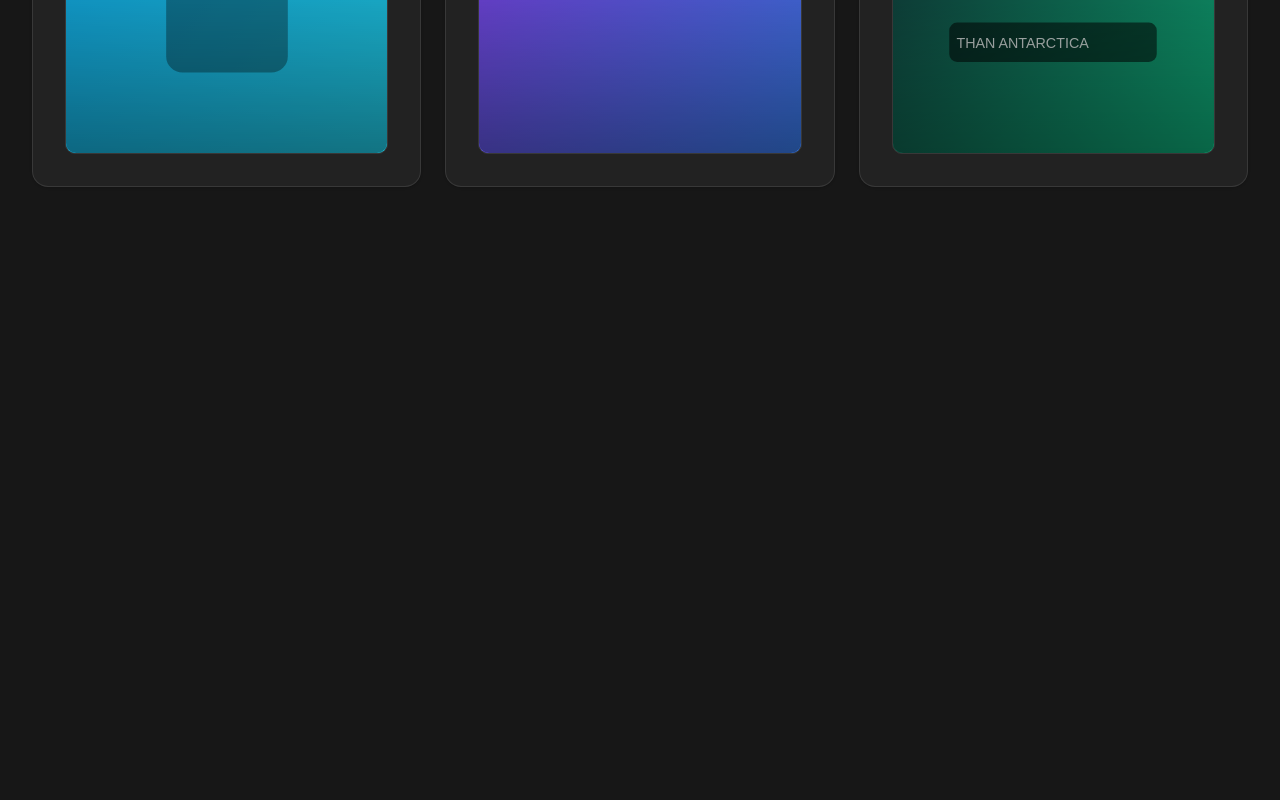
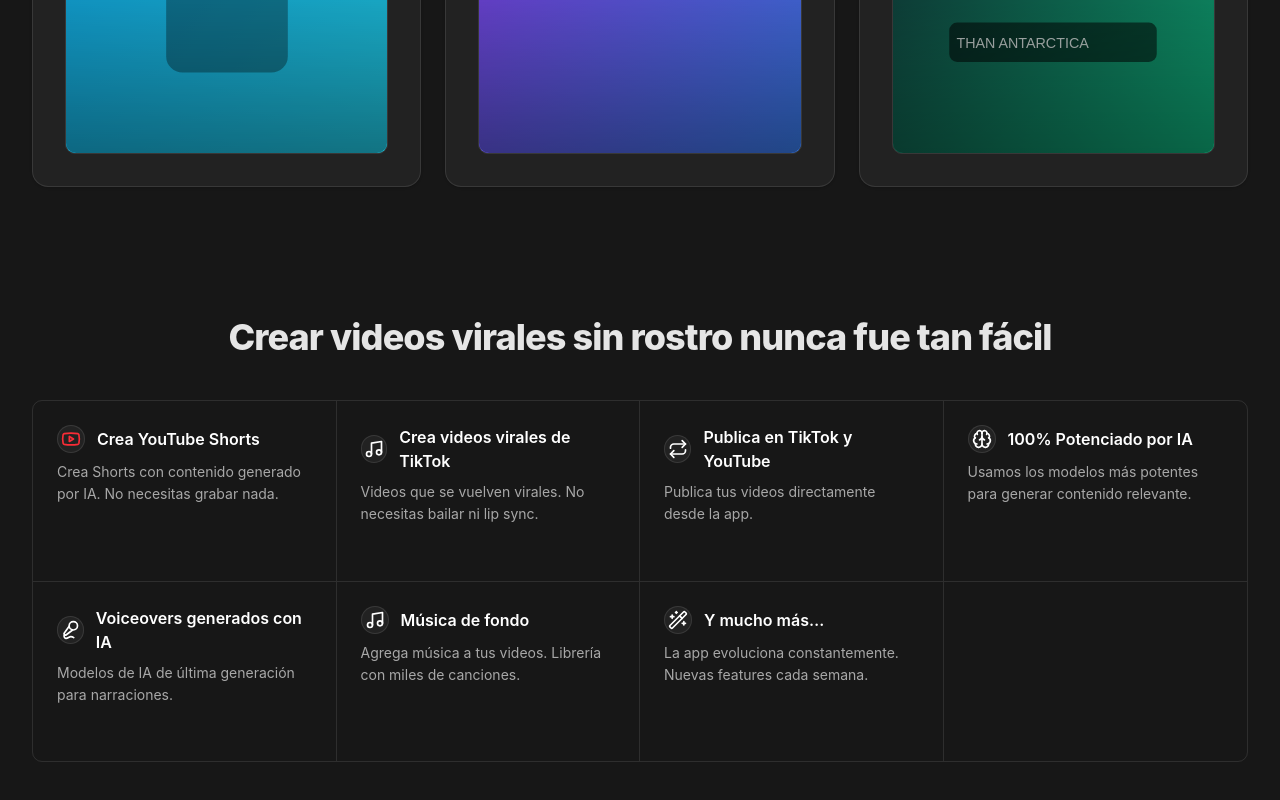
Before and after one commit to ChuchoMC58/built_with_ai, a Next.js app: page / in a window 1280 px wide. Shown: the part 3250-4050 px from the top of the page. Before the commit the page ends 3501 px from the top, so only its background shows below. Built offline with nearby package versions, Linux system fonts and the light colour scheme.

Commit message:
section Benefits agregado

```diff
--- a/app/page.tsx
+++ b/app/page.tsx
@@ -1,13 +1,16 @@
 import Hero from "@/components/client/hero";
 import Showcase from "@/components/client/showcase";
 import Features from "@/components/client/features";
+import Prompts from "@/components/client/prompts";
+import Benefits from "@/components/client/benefits";
 
 export default function Home() {
   return (
     <main>
       <Hero />
-  <Showcase />
-  <Features />
+      <Showcase />
+      <Features />
+  <Benefits />
     </main>
   );
 }
--- /dev/null
+++ b/components/client/benefits.tsx
@@ -0,0 +1,89 @@
+"use client";
+
+import { Card } from "@/components/ui/card";
+import { Badge } from "@/components/ui/badge";
+import { Youtube, Music, Mic2, Wand2, Repeat, Brain } from "lucide-react";
+
+type Item = {
+  title: string;
+  desc: string;
+  icon: React.ReactNode;
+};
+
+const items: Item[] = [
+  {
+    title: "Crea YouTube Shorts",
+    desc: "Crea Shorts con contenido generado por IA. No necesitas grabar nada.",
+    icon: <Youtube className="h-5 w-5 text-red-500" />,
+  },
+  {
+    title: "Crea videos virales de TikTok",
+    desc: "Videos que se vuelven virales. No necesitas bailar ni lip sync.",
+    icon: <Music className="h-5 w-5" />,
+  },
+  {
+    title: "Publica en TikTok y YouTube",
+    desc: "Publica tus videos directamente desde la app.",
+    icon: <Repeat className="h-5 w-5" />,
+  },
+  {
+    title: "100% Potenciado por IA",
+    desc: "Usamos los modelos más potentes para generar contenido relevante.",
+    icon: <Brain className="h-5 w-5" />,
+  },
+  {
+    title: "Voiceovers generados con IA",
+    desc: "Modelos de IA de última generación para narraciones.",
+    icon: <Mic2 className="h-5 w-5" />,
+  },
+  {
+    title: "Música de fondo",
+    desc: "Agrega música a tus videos. Librería con miles de canciones.",
+    icon: <Music className="h-5 w-5" />,
+  },
+  {
+    title: "Y mucho más…",
+    desc: "La app evoluciona constantemente. Nuevas features cada semana.",
+    icon: <Wand2 className="h-5 w-5" />,
+  },
+];
+
+export default function Benefits() {
+  return (
+    <section className="relative py-14 sm:py-16">
+      <div className="mx-auto max-w-7xl px-4 sm:px-6 lg:px-8">
+        <div className="text-center">
+          <h2 className="text-3xl/tight sm:text-4xl/tight font-extrabold tracking-tight">
+            Crear videos virales sin rostro nunca fue tan fácil
+          </h2>
+        </div>
+
+        <div className="mt-10 grid grid-cols-1 sm:grid-cols-2 lg:grid-cols-4 border border-white/10 rounded-xl overflow-hidden">
+          {items.map((it, i) => (
+            <div
+              key={i}
+              className="group relative p-6 border-white/10 text-sm lg:min-h-[180px] flex flex-col gap-2 transition-colors
+                [&:not(:nth-child(4n))]:lg:border-r [&:nth-child(n+5)]:border-t"
+            >
+              {/* Overlay de iluminación al hover */}
+              <div aria-hidden className="pointer-events-none absolute inset-0 opacity-0 transition-opacity duration-300 group-hover:opacity-100 bg-[radial-gradient(80%_120%_at_50%_-20%,rgba(255,255,255,0.10)_0%,transparent_60%)]" />
+              <div className="flex items-center gap-3 text-white">
+                <span className="grid place-items-center h-7 w-7 rounded-full bg-white/5 border border-white/10 transition-colors group-hover:bg-white/10 group-hover:border-white/20">
+                  {it.icon}
+                </span>
+                <h3 className="text-base font-semibold">{it.title}</h3>
+              </div>
+              <p className="text-foreground/70 leading-relaxed">{it.desc}</p>
+            </div>
+          ))}
+          {/* Celda en blanco para completar 4 columnas x 2 filas en desktop */}
+          <div
+            aria-hidden
+            className="relative hidden lg:block p-6 border-white/10 text-sm lg:min-h-[180px]
+              [&:not(:nth-child(4n))]:lg:border-r [&:nth-child(n+5)]:border-t"
+          />
+        </div>
+      </div>
+    </section>
+  );
+}
--- /dev/null
+++ b/components/client/prompts.tsx
@@ -0,0 +1,54 @@
+"use client";
+
+import { Card } from "@/components/ui/card";
+
+export default function Prompts() {
+  return (
+    <section className="relative py-14 sm:py-16">
+      <div className="mx-auto max-w-7xl px-4 sm:px-6 lg:px-8">
+        <div className="text-center">
+          <h2 className="text-3xl/tight sm:text-4xl/tight font-extrabold tracking-tight">
+            Convierte prompts en videos a ultra velocidad
+          </h2>
+          <p className="mt-3 text-sm sm:text-base text-foreground/70 max-w-2xl mx-auto">
+            ¿Y si pudieras crear videos para TikTok y YouTube en autopilot y publicarlos a diario sin levantar un dedo?
+          </p>
+        </div>
+
+        <div className="mt-10 grid grid-cols-1 lg:grid-cols-2 gap-10">
+          {/* Columna izquierda */}
+          <div>
+            <div className="lg:min-h-[96px]">
+              <h3 className="text-xl font-semibold">Cuenta historias con IA</h3>
+              <p className="mt-2 text-sm text-foreground/70 max-w-prose">
+                Desde escribir el guion hasta crear el video con voiceover y subtítulos, nuestra app lo hace todo.
+              </p>
+            </div>
+            <Card className="relative mt-4 p-0 overflow-hidden rounded-2xl border-white/10 bg-white/5">
+              <div className="group relative aspect-[16/9] overflow-hidden rounded-xl border border-white/10 m-4">
+                <img src="/prompts/tell-stories.svg" alt="Tell Stories with AI" className="absolute inset-0 h-full w-full object-cover transform-gpu transition-transform duration-500 ease-out group-hover:scale-105" />
+                <div className="absolute inset-0 rounded-xl bg-gradient-to-t from-black/50 via-black/10 to-transparent" />
+              </div>
+            </Card>
+          </div>
+
+          {/* Columna derecha */}
+          <div>
+            <div className="lg:min-h-[96px]">
+              <h3 className="text-xl font-semibold">Edita videos en segundos</h3>
+              <p className="mt-2 text-sm text-foreground/70 max-w-prose">
+                Genera videos virales hermosos que consiguen vistas y suscriptores.
+              </p>
+            </div>
+            <Card className="relative mt-4 p-0 overflow-hidden rounded-2xl border-white/10 bg-white/5">
+              <div className="group relative aspect-[16/9] overflow-hidden rounded-xl border border-white/10 m-4">
+                <img src="/prompts/edit-seconds.svg" alt="Edit Videos in Seconds" className="absolute inset-0 h-full w-full object-cover transform-gpu transition-transform duration-500 ease-out group-hover:scale-105" />
+                <div className="absolute inset-0 rounded-xl bg-gradient-to-t from-black/50 via-black/10 to-transparent" />
+              </div>
+            </Card>
+          </div>
+        </div>
+      </div>
+    </section>
+  );
+}
```
Also changed, not shown: public/prompts/edit-seconds.svg (added), public/prompts/tell-stories.svg (added).
